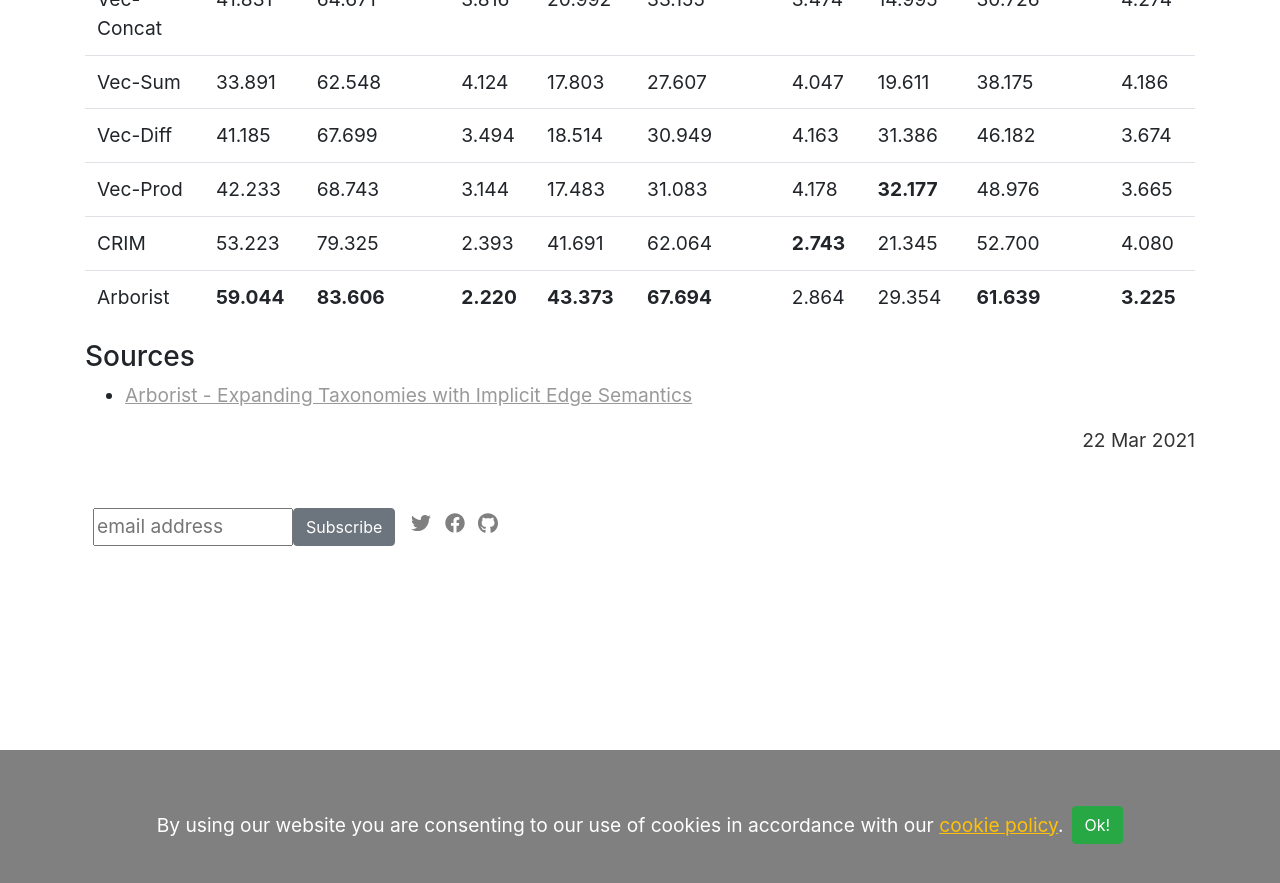
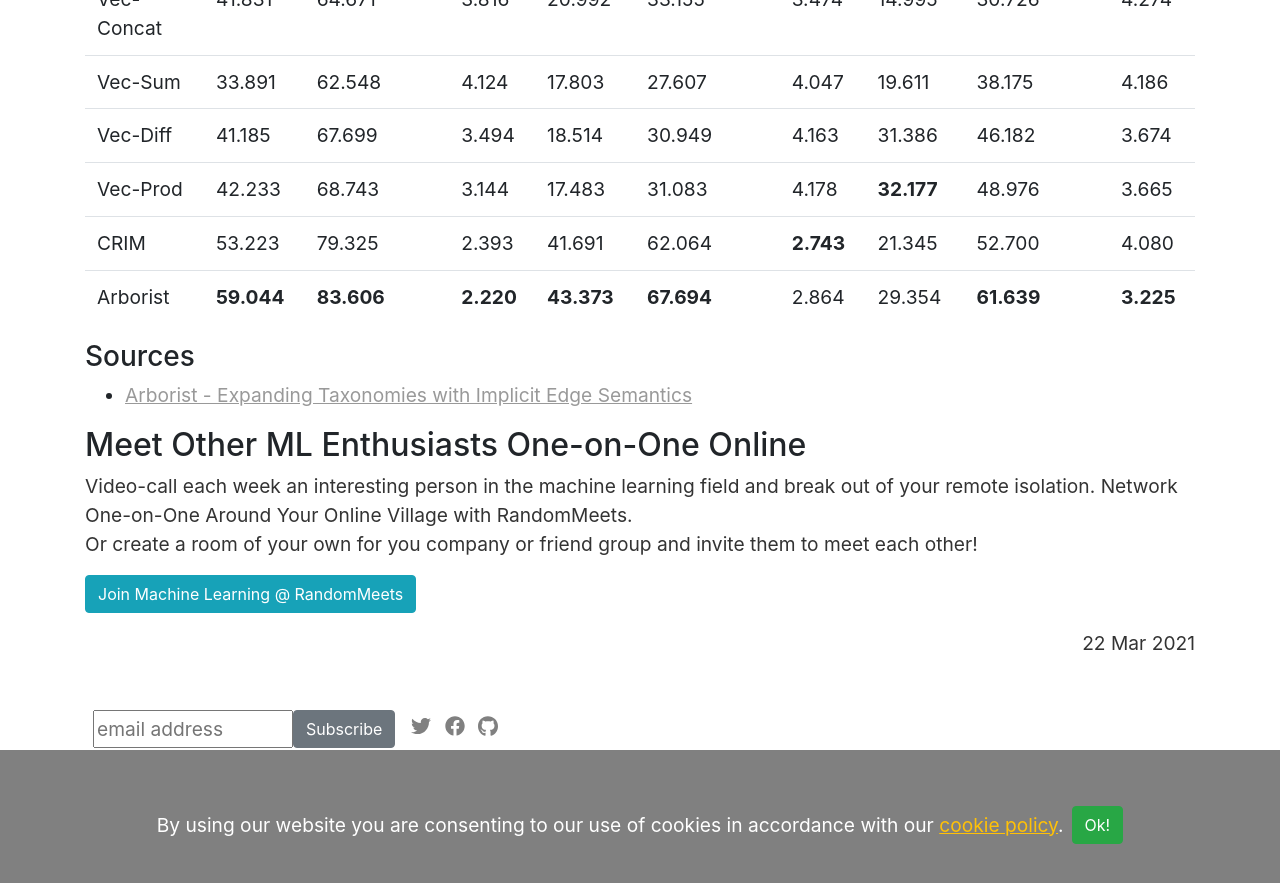
Before and after one commit to vackosar/vackosar.github.io, a Jekyll site: the page built from _posts/2021-03-22-Automatically-Expanding-Taxanomy.md, in a window 1280 px wide and 900 px high, scrolled down 4780 px. Shown: the top 883 px of the window. Built offline with Jekyll 4.4.1, drawn with Linux system fonts in a browser that asks for light colours.

Commit message:
meet ml people

```diff
--- a/_posts/2021-03-22-Automatically-Expanding-Taxanomy.md
+++ b/_posts/2021-03-22-Automatically-Expanding-Taxanomy.md
@@ -263,3 +263,14 @@ Metrics:
 
 ### Sources
 - [Arborist - Expanding Taxonomies with Implicit Edge Semantics](https://cmuarborist.github.io/)
+
+
+## Meet Other ML Enthusiasts One-on-One Online
+
+Video-call each week an interesting person in the machine learning field and break out of your remote isolation.
+Network One-on-One Around Your Online Village with RandomMeets.<br>
+Or create a room of your own for you company or friend group and invite them to meet each other!
+
+<a class="btn btn-info" style="text-decoration: none;" href="https://randommeets.com/invite/eyJncm91cF9pZCI6IjZhMzNkMTVjLTc0NjItNGFhMS1hNTc0LWM1NTUwMWQ4NWNkZiJ9.X76oug.2563ghpMTzbST9KPHerGeDqhXRY">
+    Join Machine Learning @ RandomMeets
+</a>
```
